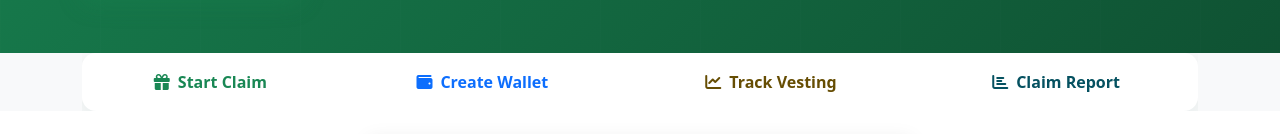
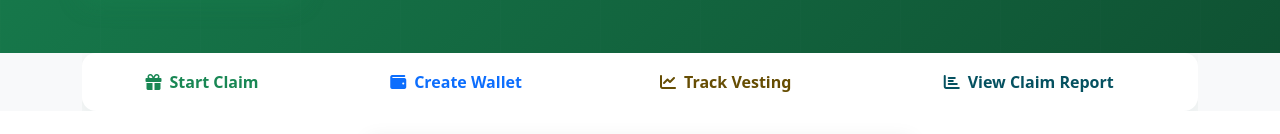
Before and after one commit to AbayGERDToken/AbayGERDToken.github.io, a Next.js app: page / in a window 1280 px wide. Shown: the part 547-681 px from the top of the page. Built offline with nearby package versions, Linux system fonts and the light colour scheme; no server answers.

Commit message:
refactor: update link text for claim report to enhance clarity

```diff
--- a/app/page.tsx
+++ b/app/page.tsx
@@ -39,7 +39,7 @@ export default function Home() {
                     <td>
                       <Link href="/distribution-rpt" className="quick-nav-link-cell text-info-emphasis">
                         <i className="fas fa-chart-bar"></i>
-                        <span>Claim Report</span>
+                        <span>View Claim Report</span>
                       </Link>
                     </td>
                   </tr>
```
